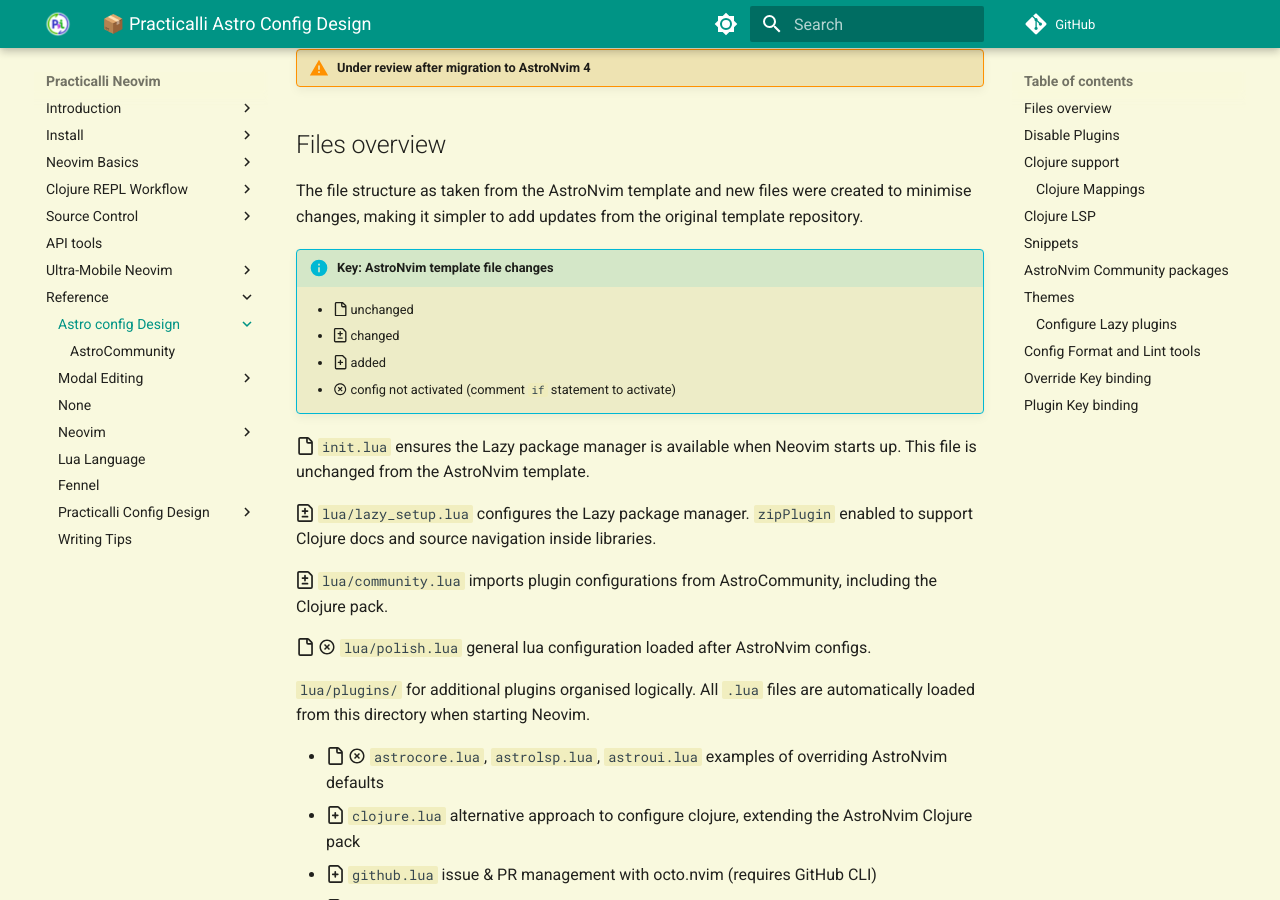
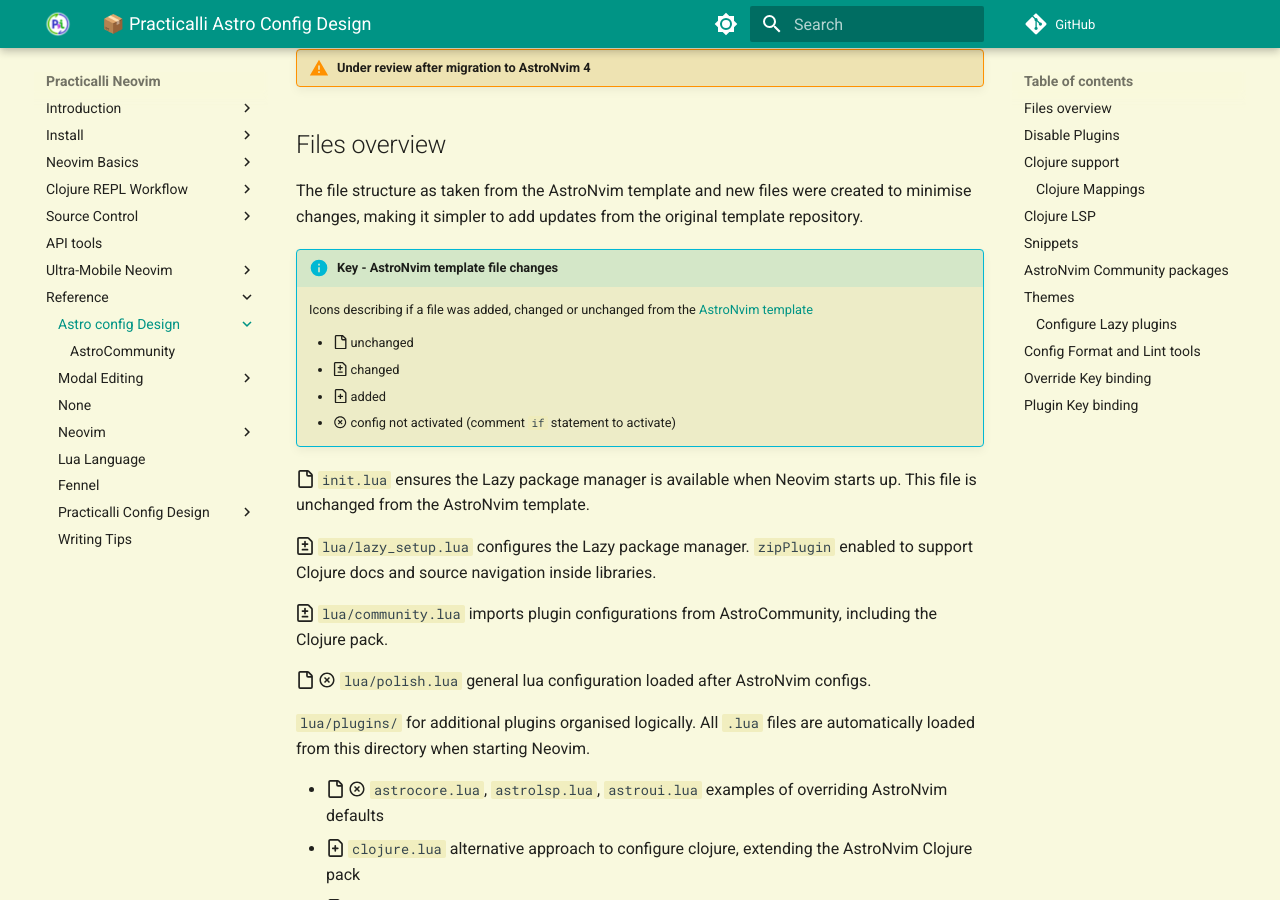
Before and after one commit to practicalli/neovim, an MkDocs documentation site: the page built from docs/reference/configuration/index.md, in a window 1280 px wide and 900 px high, scrolled down 307 px. Built offline with MkDocs 1.6.1 and Material for MkDocs 9.7.7, drawn with Linux system fonts in a browser that asks for light colours; emoji names are drawn with the system emoji font; comment, search, counter and statistics services are not loaded.

Commit message:
fix(reference): update astronvim template icon key admonission
Add link to AstroNvim template

Fix spacing so admonission renders correctly (additional line space after admonission)

```diff
--- a/docs/reference/configuration/index.md
+++ b/docs/reference/configuration/index.md
@@ -12,12 +12,14 @@
 
 The file structure as taken from the AstroNvim template and new files were created to minimise changes, making it simpler to add updates from the original template repository.
 
-!!! INFO "Key: AstroNvim template file changes"
+!!! INFO "Key - AstroNvim template file changes"
+    Icons describing if a file was added, changed or unchanged from the [AstroNvim template](https://github.com/AstroNvim/template)
 
     - :octicons-file-16: unchanged
     - :octicons-file-diff-16: changed
     - :octicons-file-added-16: added
     - :material-close-circle-outline: config not activated (comment `if` statement to activate)
+
 
 :octicons-file-16: `init.lua` ensures the Lazy package manager is available when Neovim starts up. This file is unchanged from the AstroNvim template.
 
```
